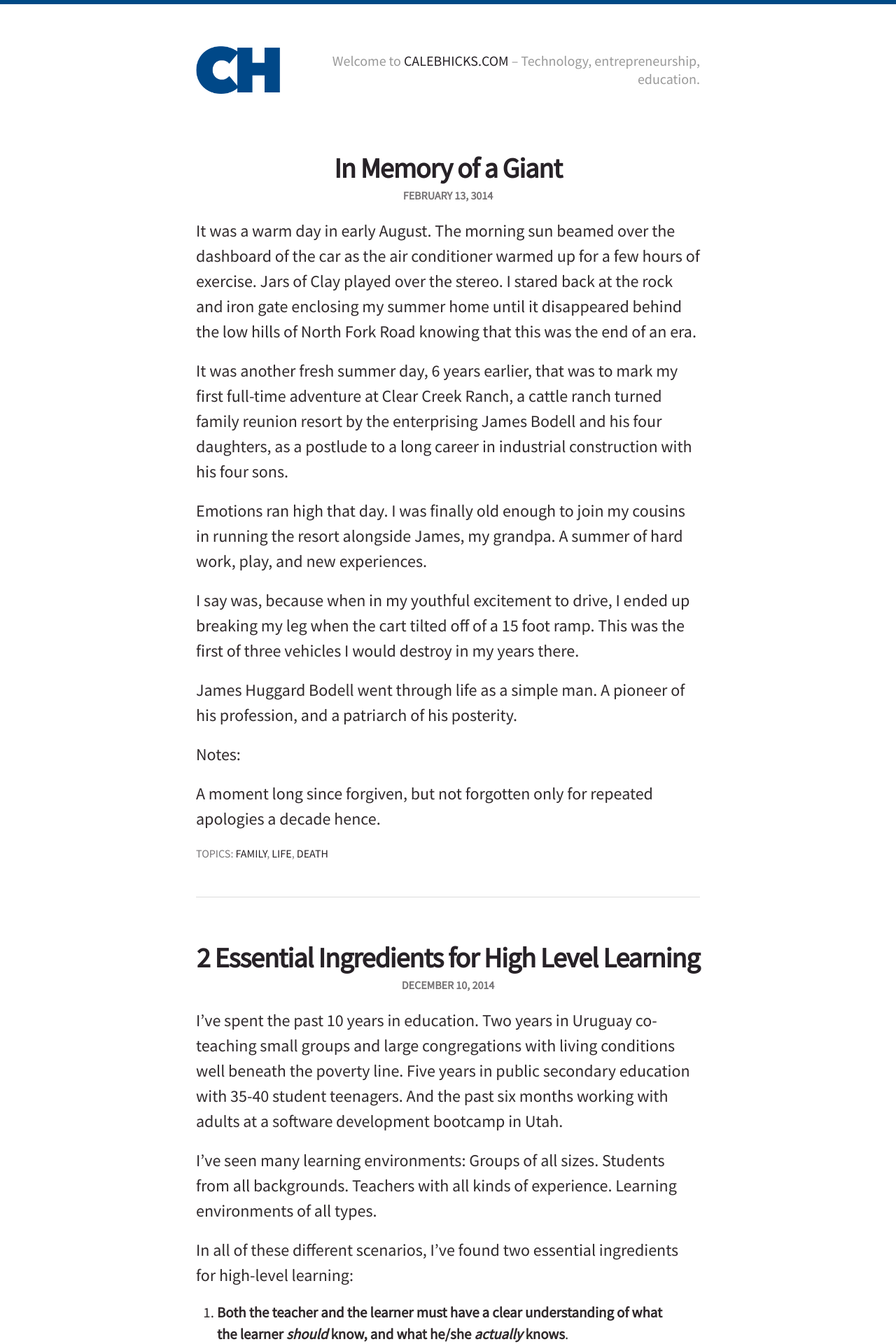
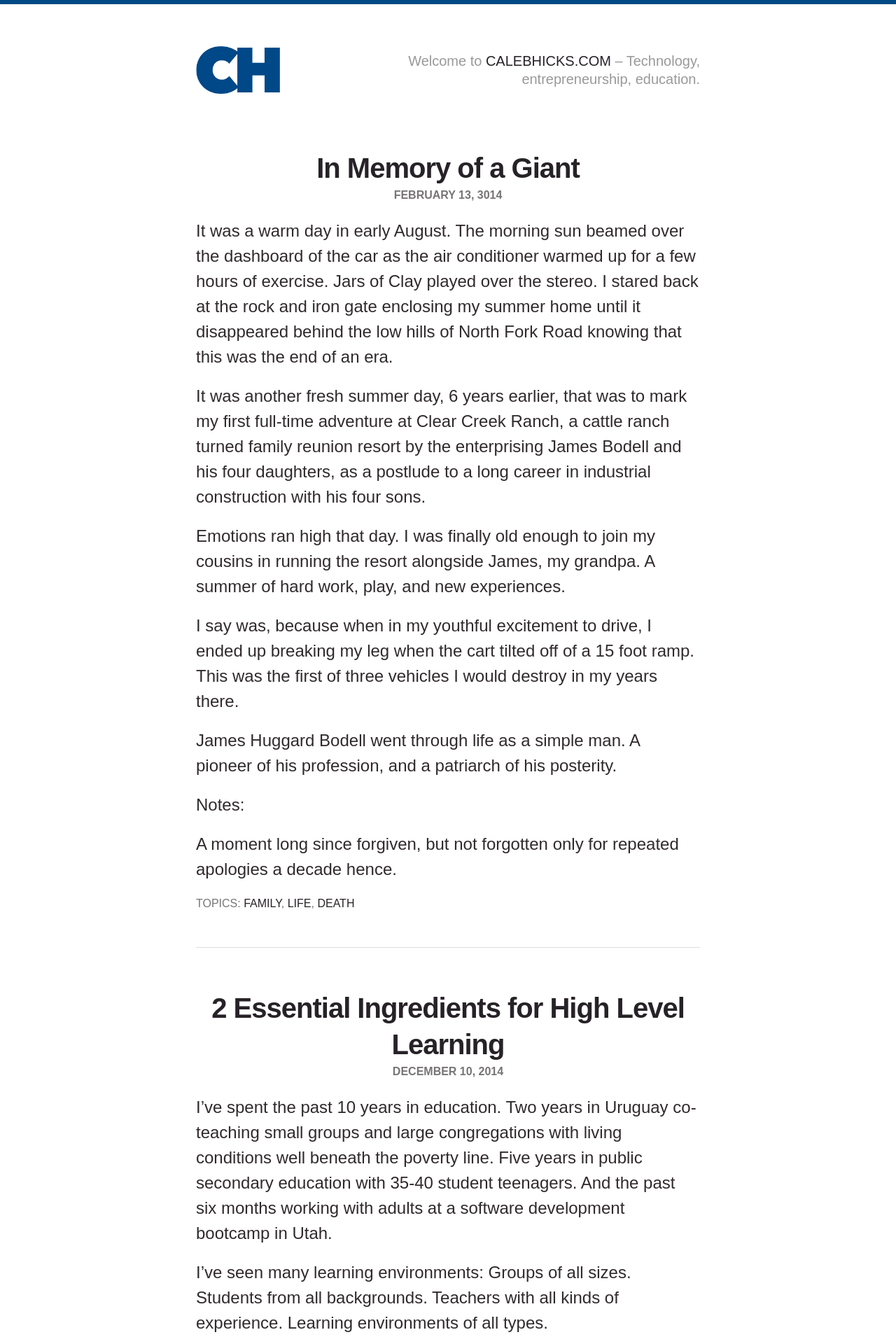
Before and after one commit to calebhicks/calebhicks.github.io, a Jekyll site: the page built from index.html, in a window 1280 px wide. Shown: the top 1920 px of the page at 70% size. Built offline with Jekyll 4.4.1, drawn with Linux system fonts in a browser that asks for light colours; some web fonts are replaced; the list of posts is cut into pages by our own code.

Commit message:
source sans -> pontano sans

```diff
--- a/assets/css/style.css
+++ b/assets/css/style.css
@@ -42,7 +42,7 @@ html {
 body {
 	background-color: white;
     color: #302A2C;
-    font-family: 'Source Sans Pro', sans-serif;
+    font-family: 'Pontano Sans', sans-serif;
     padding: 0 0 0 0;
     line-height: 1;
     font-size: 100%;
@@ -66,7 +66,7 @@ body {
 }
 footer {
     padding: 10px 0;
-    font-family: 'Source Sans Pro', sans-serif;
+    font-family: 'Pontano Sans', sans-serif;
     line-height: 1.4em;
 }
 
@@ -122,7 +122,7 @@ a:visited {
 
 .branding h1 {
 	display: table-cell;
-	font-family: 'Source Sans Pro', sans-serif;
+	font-family: 'Pontano Sans', sans-serif;
 	font-weight: 400;
     font-size: 1.25em;
     color: #999;
@@ -185,7 +185,7 @@ a:visited {
     -moz-appearance: none;
     -webkit-appearance: none;
     appearance: none;
-    font-family: 'Source Sans Pro', sans-serif;
+    font-family: 'Pontano Sans', sans-serif;
 }
 .subscribe input:hover {
     opacity: 0.7;
@@ -215,7 +215,7 @@ a:visited {
     -moz-appearance: none;
     -webkit-appearance: none;
     appearance: none;
-    font-family: 'Source Sans Pro', sans-serif;
+    font-family: 'Pontano Sans', sans-serif;
 }
 .search input:hover {
     opacity: 0.7;
@@ -297,7 +297,7 @@ a:visited {
 }
 
 .post-meta {
-	font-family: 'Source Sans Pro', sans-serif;
+	font-family: 'Pontano Sans', sans-serif;
 	font-weight: 400;
     color: #777476;
     font-size: 1em;
@@ -308,7 +308,7 @@ a:visited {
 }
 
 .post-topics {
-	font-family: 'Source Sans Pro', sans-serif;
+	font-family: 'Pontano Sans', sans-serif;
 	font-weight: 400;
     color: #777476;
     font-size: 1em;
@@ -355,13 +355,13 @@ time {
 	width: 100%;
 	background-color: #3c9def;
 	padding: 15px 10px;
-	font-family: 'Source Sans Pro', sans-serif;
+	font-family: 'Pontano Sans', sans-serif;
 	text-align: center;
 	font-size: 1em;
 }
 
 .page h1 {
-	font-family: Source Sans Pro, serif;
+	font-family: Pontano Sans, serif;
 	text-align: center;
 }
 
@@ -384,17 +384,17 @@ a.read_more:hover {
 -------------------------------------------------------------- */
 
 .archive {
-	font-family: 'Source Sans Pro', sans-serif;
+	font-family: 'Pontano Sans', sans-serif;
 	margin-bottom: 80px;
 }
 
 .archive h1, .archive p {
-	font-family: 'Source Sans Pro', sans-serif;
+	font-family: 'Pontano Sans', sans-serif;
 	text-align: center;
 }
 
 .archive h2 {
-	font-family: 'Source Sans Pro', sans-serif;
+	font-family: 'Pontano Sans', sans-serif;
 	font-size: 1.2em;
 	text-transform: uppercase;
 	text-align: center;
@@ -443,7 +443,7 @@ em {
     font-weight: 400italic;
 }
 h1, h2, h3, h4 {
-	font-family: 'Source Sans Pro', sans-serif;
+	font-family: 'Pontano Sans', sans-serif;
     font-weight: normal;
     line-height: 1.3em;
     text-transform: none;
@@ -467,7 +467,7 @@ article ul li ul, article ul li ol {
 }
 
 article h1, .archive h1, .page h1 {
-	font-family: 'Source Sans Pro', sans-serif;
+	font-family: 'Pontano Sans', sans-serif;
 	font-weight: 600;
     font-size: 2.5em;
     margin: 0 0 5px 0;
@@ -569,7 +569,7 @@ article pre {
     padding: 5px 10px;
     width: 100%;
     color: #555;
-    font-family: 'Source Sans Pro', sans-serif;
+    font-family: 'Pontano Sans', sans-serif;
     font-size: 1.5em;
     background: #eee;
     text-align: center;
@@ -695,7 +695,7 @@ iframe {
 	}
 
 #fusion_ad {
-	font-family: 'Source Sans Pro', sans-serif;
+	font-family: 'Pontano Sans', sans-serif;
 	text-align: center;
 }
 
```
